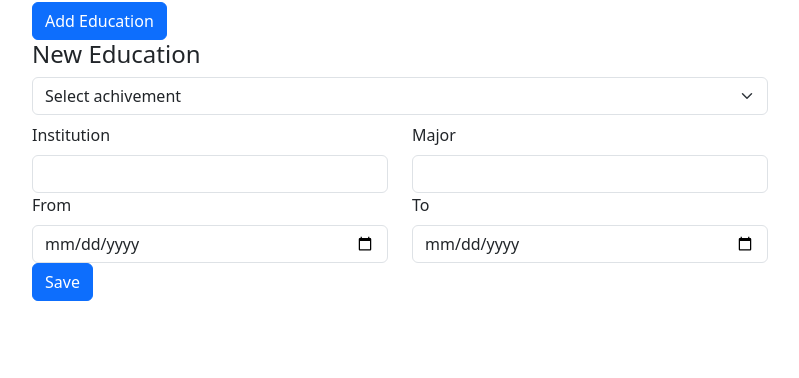
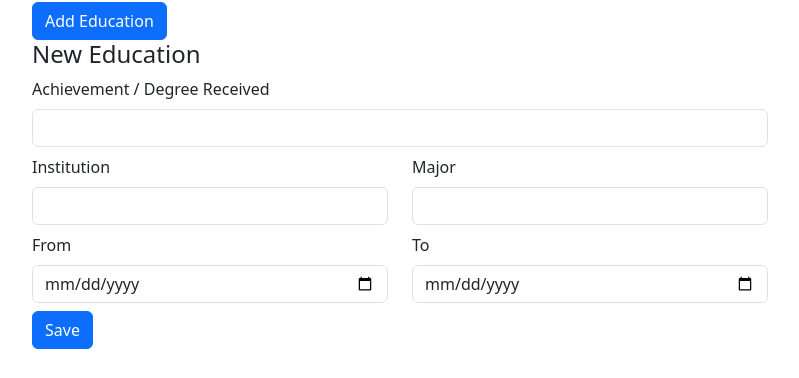
Before and after one commit to sawfiz/CV-builder-2024-01, a React (Vite) app: page / in a window 1280 px wide. Both pictures are taken after typing "Sample", "Sample", "5", "5", "name@example.com", "Sample" into the empty fields and a click on the button "Add Education". Shown: the part 495-873 px from the top of the page, without its empty margins (240-1039 px from the left). Before the commit the page ends 828 px from the top, so only its background shows below. Built offline with nearby package versions, Linux system fonts and the light colour scheme; the HTML template or start-up script is replaced by a standard one.

Commit message:
Add form validation to EducationForm

```diff
--- a/src/components/Contact.tsx
+++ b/src/components/Contact.tsx
@@ -1,7 +1,7 @@
+import { Controller, useForm } from "react-hook-form";
+import { z } from "zod";
 import { zodResolver } from "@hookform/resolvers/zod";
 import { CountryDropdown, RegionDropdown } from "react-country-region-selector";
-import { Controller, useForm } from "react-hook-form";
-import { z } from "zod";
 
 const areaCodeRegex = new RegExp(/^(\+)?\d{1,4}/);
 const mobileRegex = new RegExp(/^\d{7,11}$/);
@@ -257,7 +257,6 @@ const Contact = () => {
         <button type="submit" className="btn btn-primary">
           Save
         </button>
-
       </form>
     </div>
   );
--- a/src/components/EducationForm.tsx
+++ b/src/components/EducationForm.tsx
@@ -1,41 +1,114 @@
-import React from "react";
+import { useForm } from "react-hook-form";
+import { z } from "zod";
+import { zodResolver } from "@hookform/resolvers/zod";
+
+const educationSchema = z.object({
+  achievement: z
+    .string()
+    .min(1, { message: "Required" })
+    .max(50, { message: "Too long." }),
+  institution: z
+    .string()
+    .min(1, { message: "Required" })
+    .max(60, { message: "Too long." }),
+  major: z
+    .string()
+    .min(1, { message: "Required" })
+    .max(40, { message: "Too long." }),
+  startDate: z.date(),
+  endDate: z.date(),
+});
+
+type EducationFormData = z.infer<typeof educationSchema>;
 
 const EducationForm = () => {
+  const {
+    register,
+    handleSubmit,
+    formState: { errors },
+  } = useForm<EducationFormData>({ resolver: zodResolver(educationSchema) });
+
+  const onSubmit = (data: EducationFormData) => {
+    console.log("clicked");
+    console.log({ ...data });
+  };
   return (
     <div>
       <h4>New Education</h4>
-      <form>
+      <form onSubmit={handleSubmit(onSubmit)}>
         <div className="mb-2">
-          <select name="" id="" className="form-select">
-            <option value="">Select achivement</option>
-            <option value="certificate">Certificate</option>
-            <option value="diploma">Diploma</option>
-            <option value="bachlor">Bachelor's Degree</option>
-            <option value="master">Master's Degree</option>
-            <option value="doctor">Doctoral Degree</option>
-          </select>
+          <label className="form-label">Achievement / Degree Received</label>
+          <input
+            type="text"
+            className="form-control"
+            {...register("achievement")}
+          />
+          {errors.achievement && (
+            <p className="text-danger">{errors.achievement.message}</p>
+          )}
         </div>
-        <div className="row">
+
+        <div className="row mb-2">
           <div className="form-group col-md-6">
-            <label htmlFor="institution" className="form-label">Institution</label>
-            <input name="institution" type="text" className="form-control" />
+            <label htmlFor="institution" className="form-label">
+              Institution
+            </label>
+            <input
+              type="text"
+              className="form-control"
+              {...register("institution")}
+            />
+            {errors.institution && (
+              <p className="text-danger">{errors.institution.message}</p>
+            )}
           </div>
           <div className="form-group col-md-6">
-            <label htmlFor="major" className="form-label">Major</label>
-            <input name="major" type="text" className="form-control" />
+            <label htmlFor="major" className="form-label">
+              Major
+            </label>
+            <input
+              type="text"
+              className="form-control"
+              {...register("major")}
+            />
+            {errors.major && (
+              <p className="text-danger">{errors.major.message}</p>
+            )}
           </div>
         </div>
-        <div className="row">
+
+        <div className="row mb-2">
           <div className="form-group col-md-6">
-            <label htmlFor="startDate" className="form-label">From</label>
-            <input name="startDate" type="date" className="form-control" />
+            <label htmlFor="startDate" className="form-label">
+              From
+            </label>
+            <input
+              type="date"
+              className="form-control"
+              {...register("startDate", { valueAsDate: true })}
+            />
+            {errors.startDate && (
+              <p className="text-danger">{errors.startDate.message}</p>
+            )}
           </div>
           <div className="form-group col-md-6">
-            <label htmlFor="endDate" className="form-label">To</label>
-            <input name="endDate" type="date" className="form-control" />
+            <label htmlFor="endDate" className="form-label">
+              To
+            </label>
+            <input
+              type="date"
+              className="form-control"
+              {...register("endDate", { valueAsDate: true })}
+            />
+            {errors.endDate && (
+              <p className="text-danger">{errors.endDate.message}</p>
+            )}
           </div>
         </div>
-        <button className="btn btn-primary">Save</button>
+
+        <button type="submit" className="btn btn-primary">
+          Save
+        </button>
       </form>
     </div>
   );
```
